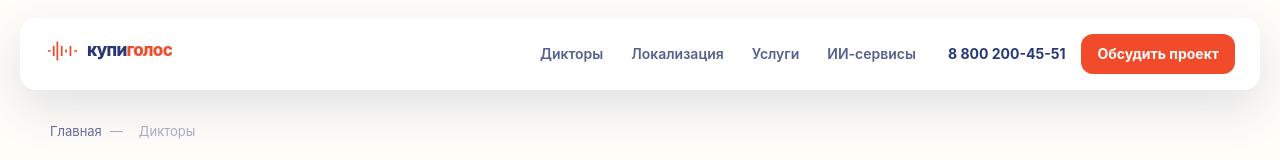
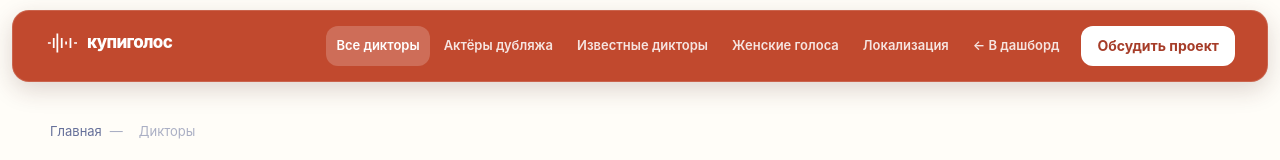
Before and after one commit to kiruxich/Kupigolos5Pages, a Next.js app: page /diktory in a window 1280 px wide. Shown: the top 160 px of the page. Built offline with nearby package versions, Linux system fonts and the light colour scheme.

Commit message:
feat: align SEO header with main page

```diff
--- a/components/seo/seo-page.tsx
+++ b/components/seo/seo-page.tsx
@@ -8,7 +8,7 @@ export function SeoPage({ documentKey }: { documentKey: SeoDocumentKey }) {
   const document = seoDocuments[documentKey];
   return (
     <>
-      <SiteHeader />
+      <SiteHeader documentKey={documentKey} />
       <main>
         {document.jsonLd.map((value, index) => (
           <script key={index} type="application/ld+json" dangerouslySetInnerHTML={{ __html: JSON.stringify(value) }} />
--- a/components/seo/site-header.tsx
+++ b/components/seo/site-header.tsx
@@ -1,29 +1,119 @@
 import Link from "next/link";
+import type { SeoDocumentKey } from "@/lib/seo-page-config";
+
+const pageLinks: ReadonlyArray<{
+  href: string;
+  label: string;
+  documentKey?: SeoDocumentKey;
+}> = [
+  { href: "/diktory", label: "Все дикторы", documentKey: "diktory" },
+  { href: "/diktory/dubbing", label: "Актёры дубляжа", documentKey: "dubbing" },
+  { href: "/diktory/izvestnye_golosa", label: "Известные дикторы", documentKey: "famous" },
+  { href: "/diktory/zhenskie_golosa", label: "Женские голоса", documentKey: "women" },
+  { href: "/perevod", label: "Локализация", documentKey: "localization" },
+  { href: "/", label: "← В дашборд" },
+];
 
 function Logo() {
   return (
-    <span className="inline-flex items-center gap-2.5 text-[17px] font-extrabold tracking-[-0.04em] text-[#273778]">
-      <svg className="h-8 w-8 text-[#f24b2b]" viewBox="0 0 44 44" fill="none" stroke="currentColor" strokeWidth="2.4" aria-hidden="true">
+    <span className="inline-flex items-center gap-2.5 text-[17px] font-extrabold tracking-[-0.04em] text-white">
+      <svg
+        className="h-8 w-8 text-white"
+        viewBox="0 0 44 44"
+        fill="none"
+        stroke="currentColor"
+        strokeWidth="2.4"
+        aria-hidden="true"
+      >
         <path d="M4 22h4m4-7v14m5-20v26m6-20v14m6-9v4m6-9v14m5-7h4" />
       </svg>
-      <span>купи<span className="text-[#f24b2b]">голос</span></span>
+      <span>
+        купи<span className="text-white">голос</span>
+      </span>
     </span>
   );
 }
 
-export function SiteHeader() {
+function HeaderLink({
+  href,
+  label,
+  active,
+  mobile = false,
+}: {
+  href: string;
+  label: string;
+  active: boolean;
+  mobile?: boolean;
+}) {
   return (
-    <header className="fixed inset-x-0 top-3 z-50 px-3 sm:top-[18px] sm:px-5">
-      <div className="mx-auto flex min-h-[60px] max-w-[1320px] items-center gap-4 rounded-2xl border border-white/80 bg-white/90 px-4 shadow-[0_18px_48px_rgba(39,55,120,.14)] backdrop-blur-xl sm:min-h-[72px] sm:px-6">
-        <Link href="/" aria-label="КупиГолос, на главную"><Logo /></Link>
-        <nav className="ml-auto hidden items-center gap-7 text-sm font-semibold text-[#56618f] lg:flex" aria-label="Основная навигация">
-          <Link className="transition-colors hover:text-[#f24b2b]" href="/diktory">Дикторы</Link>
-          <Link className="transition-colors hover:text-[#f24b2b]" href="/perevod">Локализация</Link>
-          <a className="transition-colors hover:text-[#f24b2b]" href="https://kupigolos.ru/services">Услуги</a>
-          <a className="transition-colors hover:text-[#f24b2b]" href="https://kupigolos.ru/ai">ИИ-сервисы</a>
+    <Link
+      className={
+        mobile
+          ? `rounded-xl px-4 py-3 transition-colors ${active ? "bg-white text-[#a63c28]" : "text-white hover:bg-white/15"}`
+          : `whitespace-nowrap rounded-xl px-2.5 py-2.5 transition-colors ${active ? "bg-white/20 text-white" : "text-white/85 hover:bg-white/12 hover:text-white"}`
+      }
+      href={href}
+      aria-current={active ? "page" : undefined}
+    >
+      {label}
+    </Link>
+  );
+}
+
+export function SiteHeader({ documentKey }: { documentKey: SeoDocumentKey }) {
+  return (
+    <header className="fixed inset-x-0 top-2.5 z-50 px-3">
+      <div className="mx-auto flex min-h-[72px] max-w-[1540px] items-center gap-3 rounded-[17px] border border-white/15 bg-[#c1492e] px-4 text-white shadow-[0_8px_24px_rgba(72,35,30,.18)] sm:px-6 lg:px-8">
+        <Link href="/" aria-label="КупиГолос, в дашборд">
+          <Logo />
+        </Link>
+
+        <nav
+          className="ml-auto hidden items-center gap-1 text-[13px] font-semibold xl:flex 2xl:gap-2 2xl:text-sm"
+          aria-label="Основная навигация"
+        >
+          {pageLinks.map((link) => (
+            <HeaderLink
+              key={link.href}
+              href={link.href}
+              label={link.label}
+              active={link.documentKey === documentKey}
+            />
+          ))}
         </nav>
-        <a className="ml-auto hidden text-sm font-bold text-[#273778] sm:block lg:ml-4" href="tel:88002004551">8 800 200-45-51</a>
-        <a className="rounded-xl bg-[#f24b2b] px-4 py-2.5 text-sm font-bold text-white transition hover:bg-[#d94326]" href="#contacts">Обсудить проект</a>
+
+        <a className="hidden whitespace-nowrap text-sm font-bold text-white/90 2xl:block" href="tel:88002004551">
+          8 800 200-45-51
+        </a>
+        <a
+          className="hidden whitespace-nowrap rounded-xl bg-white px-4 py-2.5 text-sm font-bold text-[#a63c28] transition hover:bg-[#fff4f0] md:inline-flex"
+          href="#contacts"
+        >
+          Обсудить проект
+        </a>
+
+        <details className="group relative ml-auto xl:hidden">
+          <summary className="flex h-11 w-11 cursor-pointer list-none items-center justify-center rounded-xl bg-white/12 transition hover:bg-white/20 [&::-webkit-details-marker]:hidden">
+            <span className="sr-only">Открыть навигацию</span>
+            <svg className="h-6 w-6" viewBox="0 0 24 24" fill="none" stroke="currentColor" strokeWidth="2" aria-hidden="true">
+              <path d="M4 7h16M4 12h16M4 17h16" />
+            </svg>
+          </summary>
+          <nav
+            className="absolute right-0 top-[calc(100%+12px)] grid w-[min(88vw,330px)] gap-1 rounded-2xl border border-white/15 bg-[#a63c28] p-2 text-sm font-semibold shadow-[0_18px_42px_rgba(72,35,30,.28)]"
+            aria-label="Мобильная навигация"
+          >
+            {pageLinks.map((link) => (
+              <HeaderLink
+                key={link.href}
+                href={link.href}
+                label={link.label}
+                active={link.documentKey === documentKey}
+                mobile
+              />
+            ))}
+          </nav>
+        </details>
       </div>
     </header>
   );
```
Also changed, not shown: 1 other file (tests, documents, lock files or other folders).
